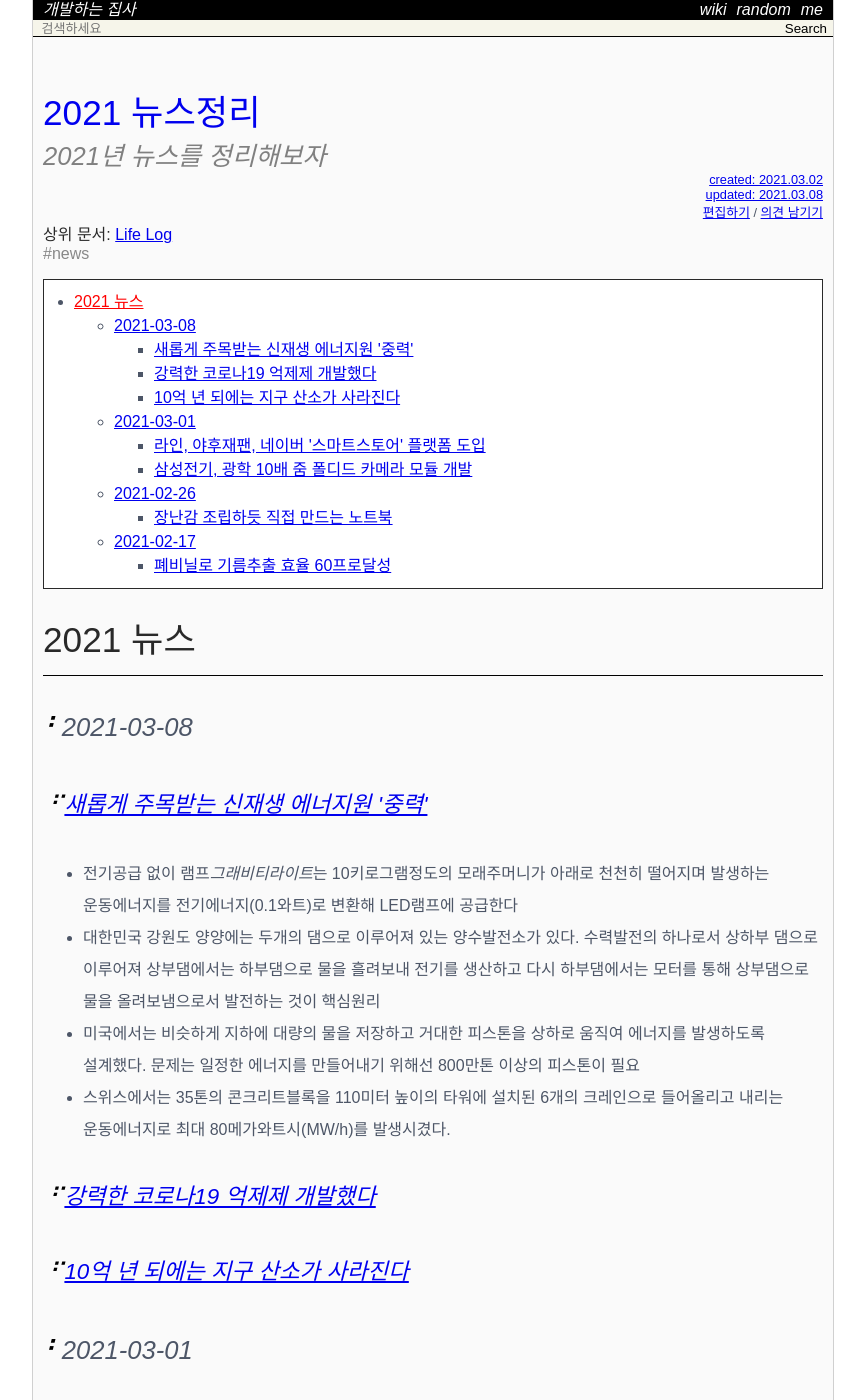
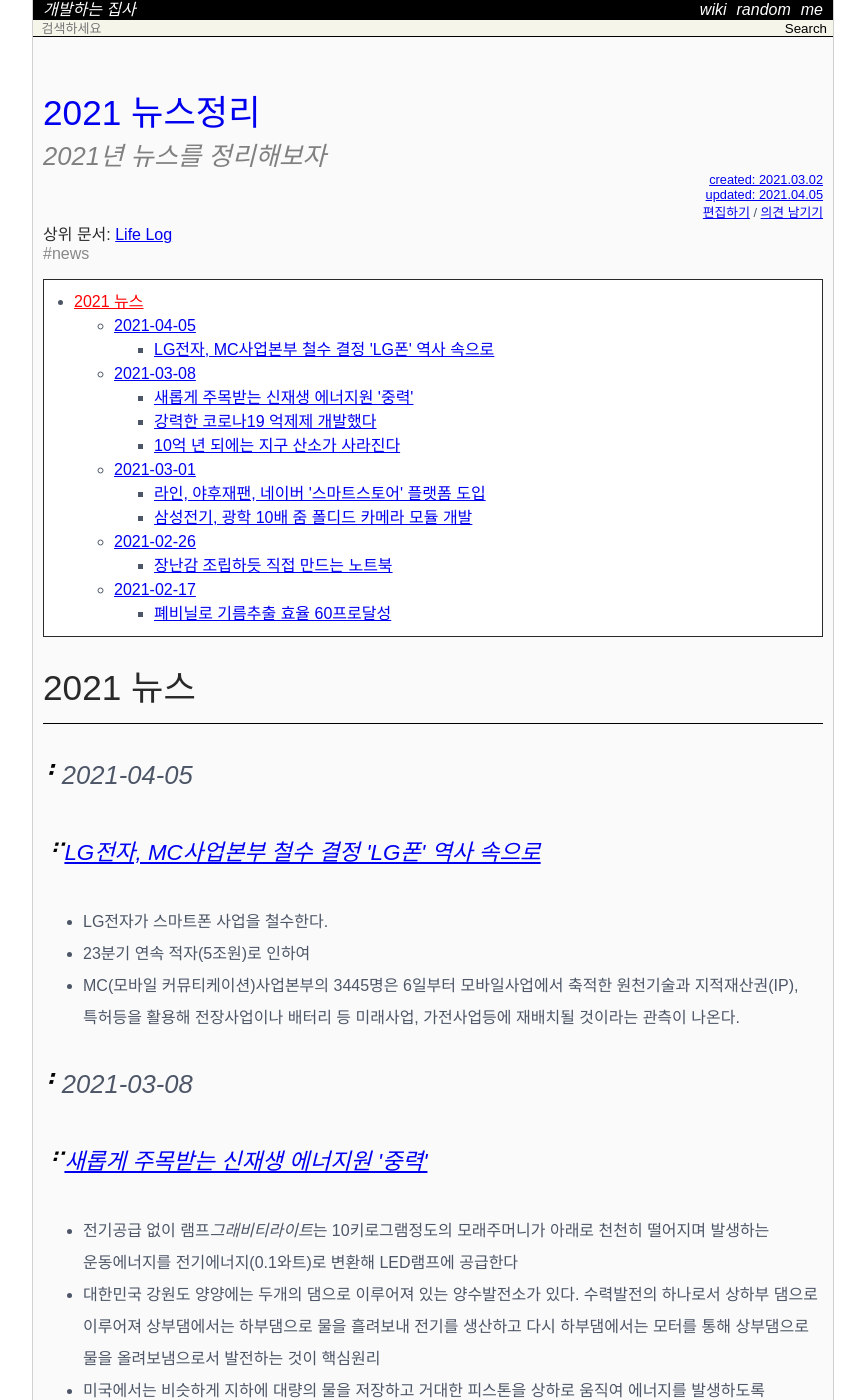
Before and after one commit to Achelous1/achelous1.github.io, a Jekyll site: the page built from _wiki/news-2021.md, in a window 1280 px wide and 1400 px high. Shown: the whole window, without its empty margins (207-1072 px from the left). Built offline with Jekyll 4.4.1, drawn with Linux system fonts in a browser that asks for light colours; nearby versions of some CDN libraries; some web fonts are replaced; comment, search, counter and statistics services are not loaded.

Commit message:
ADD 2021-04-05 news

```diff
--- a/_wiki/news-2021.md
+++ b/_wiki/news-2021.md
@@ -3,7 +3,7 @@
 title   : 2021 뉴스정리
 summary : 2021년 뉴스를 정리해보자
 date    : 2021-03-02 09:57:39 +0900
-updated : 2021-03-08 10:09:28 +0900
+updated : 2021-04-05 10:44:34 +0900
 tag     : news
 toc     : true
 public  : true
@@ -14,6 +14,12 @@
 {:toc}
 
 # 2021 뉴스
+### 2021-04-05
+#### [LG전자, MC사업본부 철수 결정 'LG폰' 역사 속으로](http://news.tf.co.kr/read/economy/1852190.htm)
+* LG전자가 스마트폰 사업을 철수한다.
+* 23분기 연속 적자(5조원)로 인하여
+* MC(모바일 커뮤티케이션)사업본부의 3445명은 6일부터 모바일사업에서 축적한 원천기술과 지적재산권(IP), 특허등을 활용해 전장사업이나 배터리 등 미래사업, 가전사업등에 재배치될 것이라는 관측이 나온다.
+
 
 ### 2021-03-08
 #### [새롭게 주목받는 신재생 에너지원 '중력'](https://www.sciencetimes.co.kr/news/%ec%83%88%eb%a1%ad%ea%b2%8c-%ec%a3%bc%eb%aa%a9%eb%b0%9b%eb%8a%94-%ec%8b%a0%ec%9e%ac%ec%83%9d-%ec%97%90%eb%84%88%ec%a7%80%ec%9b%90-%ec%a4%91%eb%a0%a5/)
```
